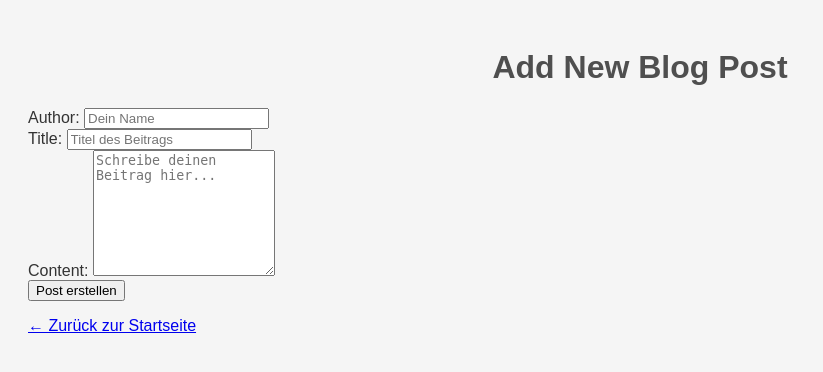
After one commit to Kinnay13/Masterblog, a Flask app: template templates/add.html in a window 1280 px wide. The commit adds this page. Shown: the top 372 px of the page, without its empty margins (0-823 px from the left). Run offline with Flask 3, Linux system fonts and the light colour scheme; the template is opened without the code that fills it, so the values that code supplies are empty.

Commit message:
Add route fürs erstellen neuer Blog posts

```diff
--- a/app.py
+++ b/app.py
@@ -0,0 +1,69 @@
+from flask import Flask, render_template, request, redirect, url_for
+import json
+import os
+
+app = Flask(__name__)
+
+def load_posts():
+    """Lädt die Blogbeiträge aus der JSON-Datei"""
+    posts_file = os.path.join(os.path.dirname(__file__), 'posts.json')
+    if os.path.exists(posts_file):
+        with open(posts_file, 'r', encoding='utf-8') as f:
+            return json.load(f)
+    return []
+
+def save_posts(posts):
+    """Speichert die Blogbeiträge in der JSON-Datei"""
+    posts_file = os.path.join(os.path.dirname(__file__), 'posts.json')
+    with open(posts_file, 'w', encoding='utf-8') as f:
+        json.dump(posts, f, indent=2, ensure_ascii=False)
+
+def get_next_id(posts):
+    """Generiert die nächste eindeutige ID für einen neuen Beitrag"""
+    if not posts:
+        return 1
+    return max(post['id'] for post in posts) + 1
+
+@app.route('/')
+def index():
+    """Zeigt alle Blogbeiträge auf der Startseite an"""
+    posts = load_posts()
+    return render_template('index.html', posts=posts)
+
+@app.route('/add', methods=['GET', 'POST'])
+def add():
+    """Zeigt das Formular zum Hinzufügen eines neuen Beitrags oder speichert einen neuen Beitrag"""
+    if request.method == 'POST':
+        # Daten aus dem Formular holen
+        author = request.form.get('author')
+        title = request.form.get('title')
+        content = request.form.get('content')
+
+        # Validierung: Alle Felder müssen ausgefüllt sein
+        if not author or not title or not content:
+            return render_template('add.html', error='Alle Felder sind erforderlich!')
+
+        # Existierende Beiträge laden
+        posts = load_posts()
+
+        # Neuen Beitrag erstellen
+        new_post = {
+            'id': get_next_id(posts),
+            'author': author,
+            'title': title,
+            'content': content
+        }
+
+        # Neuen Beitrag zur Liste hinzufügen
+        posts.append(new_post)
+
+        # Beiträge speichern
+        save_posts(posts)
+
+        # Benutzer zur Startseite umleiten
+        return redirect(url_for('index'))
+
+    return render_template('add.html')
+
+if __name__ == '__main__':
+    app.run(debug=True)
--- /dev/null
+++ b/templates/add.html
@@ -0,0 +1,39 @@
+<!DOCTYPE html>
+<html lang="en">
+<head>
+    <meta charset="UTF-8">
+    <meta name="viewport" content="width=device-width, initial-scale=1.0">
+    <title>Add New Post - My Flask Blog</title>
+    <link rel="stylesheet" href="{{ url_for('static', filename='style.css') }}">
+</head>
+<body>
+    <h1>Add New Blog Post</h1>
+
+    {% if error %}
+    <div class="error">
+        <p><strong>Fehler:</strong> {{ error }}</p>
+    </div>
+    {% endif %}
+
+    <form method="POST" action="{{ url_for('add') }}" class="form">
+        <div class="form-group">
+            <label for="author">Author:</label>
+            <input type="text" id="author" name="author" required placeholder="Dein Name">
+        </div>
+
+        <div class="form-group">
+            <label for="title">Title:</label>
+            <input type="text" id="title" name="title" required placeholder="Titel des Beitrags">
+        </div>
+
+        <div class="form-group">
+            <label for="content">Content:</label>
+            <textarea id="content" name="content" required placeholder="Schreibe deinen Beitrag hier..." rows="8"></textarea>
+        </div>
+
+        <button type="submit" class="btn-submit">Post erstellen</button>
+    </form>
+
+    <p><a href="{{ url_for('index') }}">← Zurück zur Startseite</a></p>
+</body>
+</html>
```
Also changed, not shown: posts.json (+26 -0 lines), templates/index.html (+7 -13 lines).
